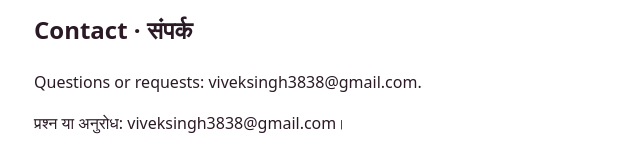
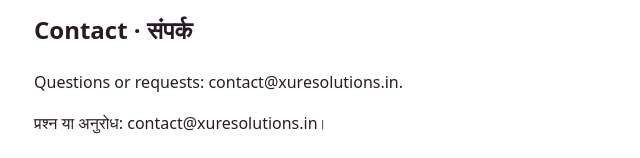
Before and after one commit to viveksingh3838/viveksingh3838.github.io, a plain HTML site: page jaap/privacy.html in a window 1280 px wide. Shown: the part 1802-1960 px from the top of the page, 246-886 px from the left. Drawn offline with Linux system fonts and the light colour scheme.

Commit message:
Jaap privacy policy: official support email
Co-Authored-By: Claude Opus 5.5 <noreply@anthropic.com>

```diff
--- a/jaap/privacy.html
+++ b/jaap/privacy.html
@@ -6,5 +6,5 @@
 <h2>Read aloud · पढ़कर सुनाना</h2><p>Read-aloud uses your phone's text-to-speech voices. Natural (network) voices may send the text being read to Google's speech service.</p><p lang="hi">पढ़कर सुनाने के लिए फ़ोन की टेक्स्ट-टू-स्पीच आवाज़ें उपयोग होती हैं। प्राकृतिक (नेटवर्क) आवाज़ें पढ़ा जा रहा टेक्स्ट Google की स्पीच सेवा को भेज सकती हैं।</p>
 <h2>Sharing and backups · साझा करना और बैकअप</h2><p>Status cards, reports, kundli and likhit PDFs are created on your phone and shared only where you choose. Exporting your data creates a file only you control. “Erase all” deletes everything stored by the app.</p><p lang="hi">स्टेटस कार्ड, रिपोर्ट, कुंडली और लिखित जाप की PDF आपके फ़ोन पर बनती हैं और वहीं साझा होती हैं जहाँ आप चुनें। डेटा एक्सपोर्ट एक फ़ाइल बनाता है जो सिर्फ़ आपके पास रहती है। “सब मिटाएँ” ऐप का सारा डेटा हटा देता है।</p>
 <h2>Children · बच्चे</h2><p>Jaap is a general-audience devotional app and is not directed at children under 13. It collects no personal information from anyone.</p><p lang="hi">Jaap सामान्य दर्शकों के लिए भक्ति ऐप है, 13 वर्ष से कम बच्चों के लिए विशेष रूप से नहीं। यह किसी की भी निजी जानकारी इकट्ठा नहीं करता।</p>
-<h2>Contact · संपर्क</h2><p>Questions or requests: viveksingh3838@gmail.com.</p><p lang="hi">प्रश्न या अनुरोध: viveksingh3838@gmail.com।</p>
+<h2>Contact · संपर्क</h2><p>Questions or requests: contact@xuresolutions.in.</p><p lang="hi">प्रश्न या अनुरोध: contact@xuresolutions.in।</p>
 </body></html>
```
